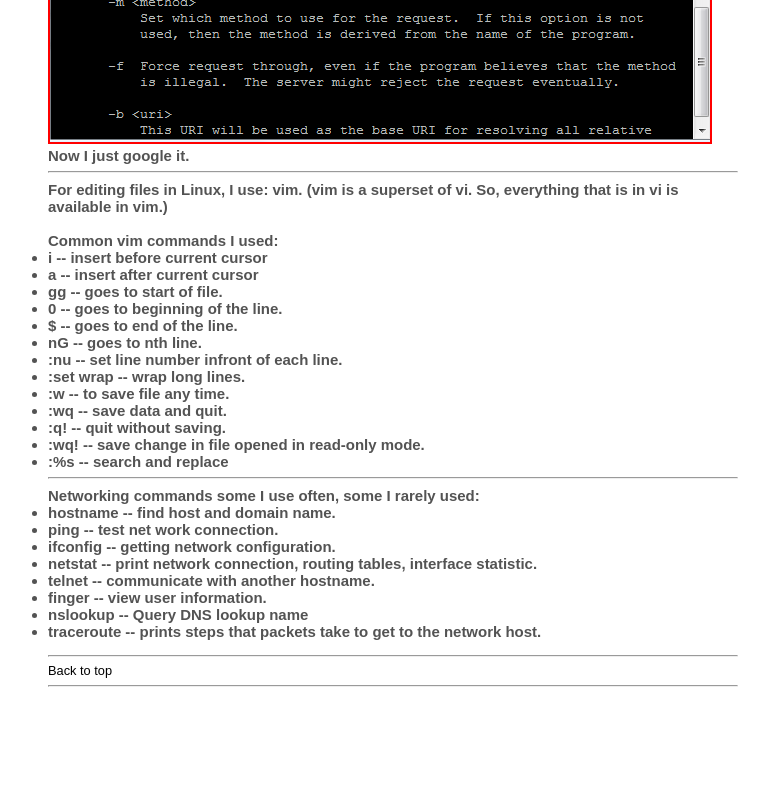
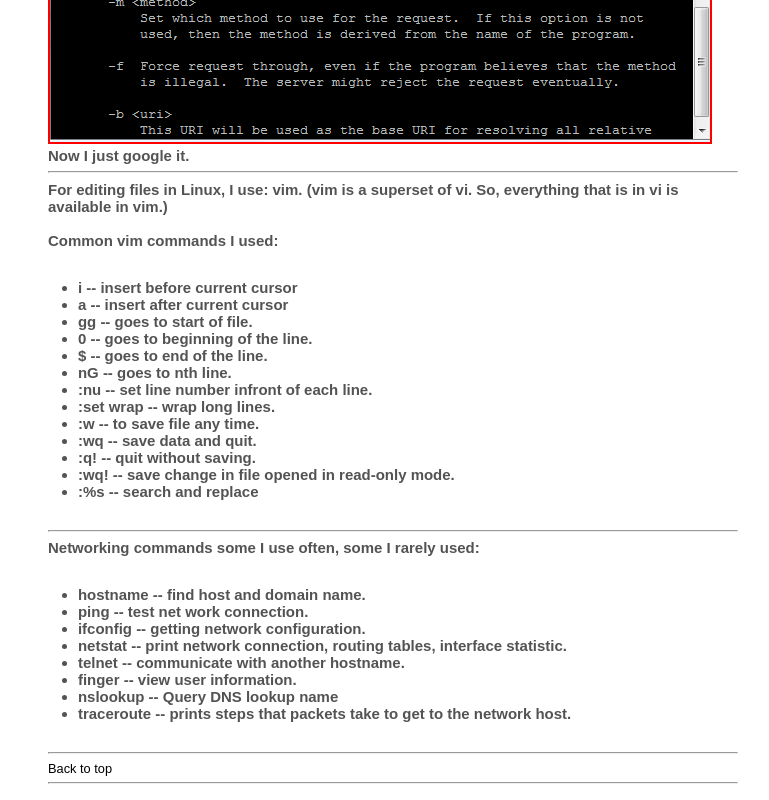
Before and after one commit to JimmyNguyen2/JimmyNguyen2.github.io, a plain HTML site: page Linux.html in a window 1280 px wide. Shown: the part 591-1391 px from the top of the page, without its empty margins (122-891 px from the left). Before the commit the page ends 1294 px from the top, so only its background shows below. Drawn offline with Linux system fonts and the light colour scheme.

Commit message:
add indent class

```diff
--- a/css/stylesheet.css
+++ b/css/stylesheet.css
@@ -133,6 +133,10 @@ a:visited{
 	color:#895741;
 }
 
+.indent{
+	margin:2em;
+}
+
 #footer{
 	background:#aaa;
 	color:#aaa;
```
